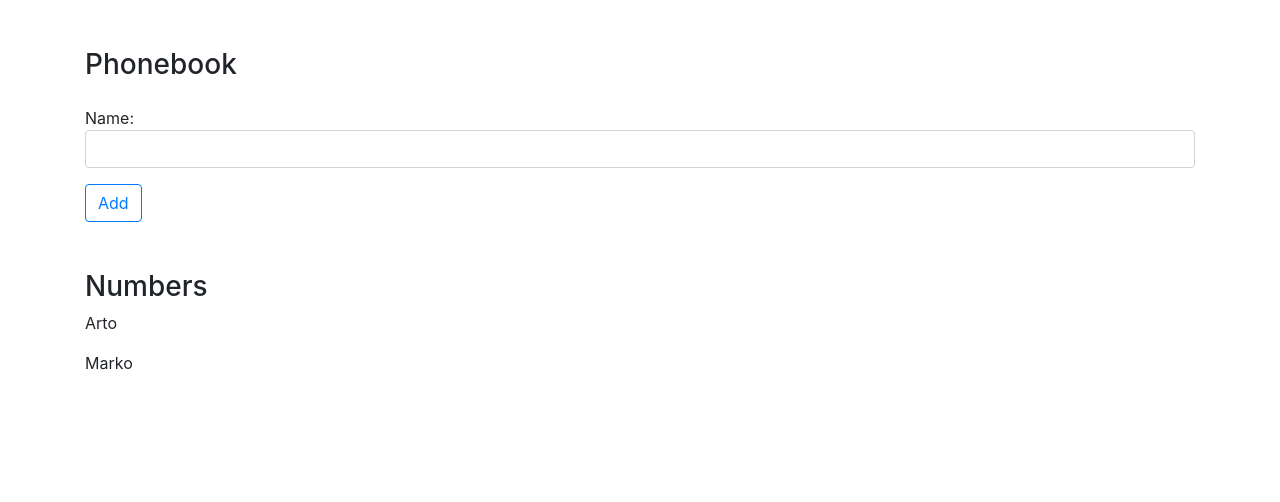
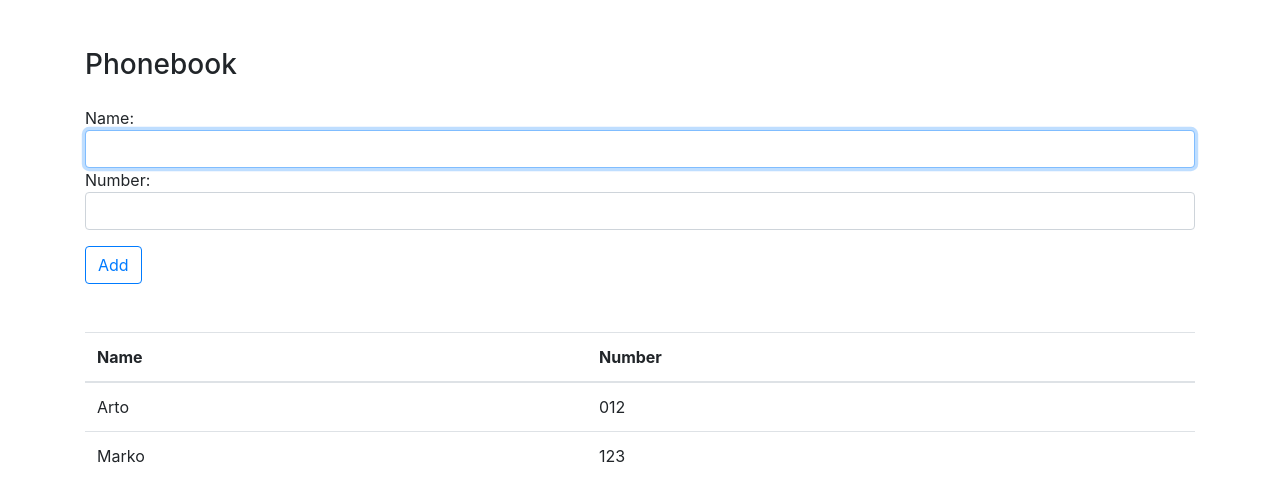
Before and after one commit to MarkoTammi/phonebook-front, a React (Create React App) app: page / in a window 1280 px wide. Shown: the top 502 px of the page. Built offline with nearby package versions, Linux system fonts and the light colour scheme.

Commit message:
2.8: puhelinluettelo step3

```diff
--- a/src/App.js
+++ b/src/App.js
@@ -12,24 +12,26 @@ import Notifications from './components/Notification'
 // Start of App()
 const App = () => {
   const [ persons, setPersons] = useState([
-    { name: 'Arto' },
-    { name: 'Marko'}
+    { name: 'Arto', number: '012' },
+    { name: 'Marko', number: '123'}
   ])
   const [ newName, setNewName ] = useState('')
+  const [ newNumber, setNewNumber] = useState ('')
   const [ errorMessage, setErrorMessage ] = useState('')
 
 
-// Eventhandler for Add button. Set a new name to "persons" object.
+// Eventhandler for Add button. Set a new name and number to "persons" object.
 const handleAddName = (event) => {
     event.preventDefault()
     //console.log('addName clicked', event.target)
-    const nameObject = {
-      name: newName
+    const nameNameNumberObject = {
+      name: newName,
+      number: newNumber
     }
 
     // Add name to person object if not already exist
     if ((persons.map(person => person.name).includes(newName)) === false ) {
-      setPersons(persons.concat(nameObject))
+      setPersons(persons.concat(nameNameNumberObject))
     } else {
       setErrorMessage(`${newName} is not added because its already added to phonebook!`)
 
@@ -38,15 +40,20 @@ const handleAddName = (event) => {
         setErrorMessage('')}, 4000)
     }
 
-    //setPersons(persons.concat(nameObject))
     setNewName('')
+    setNewNumber('')
 } // end of eventhandler
+
 
 // Eventhandler to record a new name input typing
 const handleNameChange =(event) => {
   setNewName(event.target.value)
 }
 
+// Eventhandler to record a new number input typing
+const handleNumberChange =(event) => {
+  setNewNumber(event.target.value)
+}
 
   return (
     <div>
@@ -54,17 +61,33 @@ const handleNameChange =(event) => {
 
       <Notifications message={errorMessage}/>
 
+      {/* Name and number imput */}
       <form className='mt-4' onSubmit={handleAddName}>
         <div>
-          Name: <input className='form-control' value={newName} onChange={handleNameChange}/>
+          Name: <input autoFocus className='form-control' value={newName} onChange={handleNameChange}/>
         </div>
+
+        <div>
+          Number: <input className='form-control' value={newNumber} onChange={handleNumberChange}/>
+        </div>
+
         <div>
           <button className="mt-3 btn btn-outline-primary" type="submit">Add</button>
         </div>
       </form>
 
-      <h3 className="mt-5">Numbers</h3>
-        {persons.map(person => <p key={person.name}>{person.name}</p>)}
+      {/* Table to display names and numbers */}
+      <table className="table mt-5">
+        <thead>
+          <tr>
+            <th scope="col">Name</th>
+            <th scope="col">Number</th>
+          </tr>
+        </thead>
+        <tbody>
+          {persons.map(person => <tr key={person.name}><td>{person.name}</td><td>{person.number}</td></tr>)}
+        </tbody>
+      </table>
 
     </div>
   )
```
Also changed, not shown: 1 other file (tests, documents, lock files or other folders).
